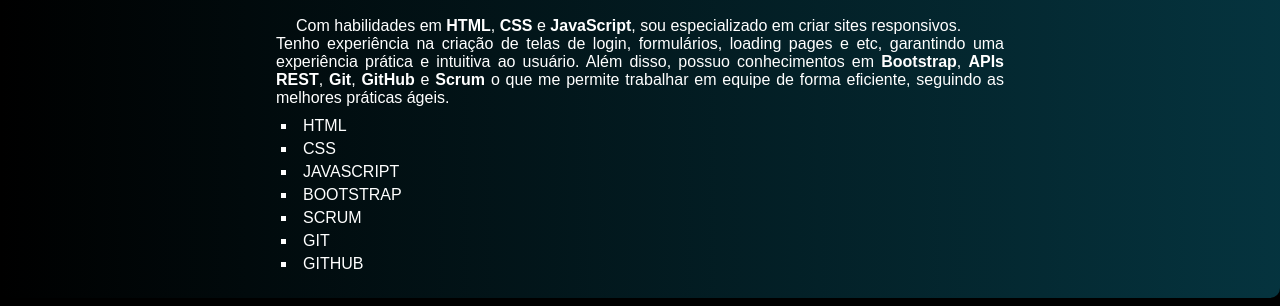
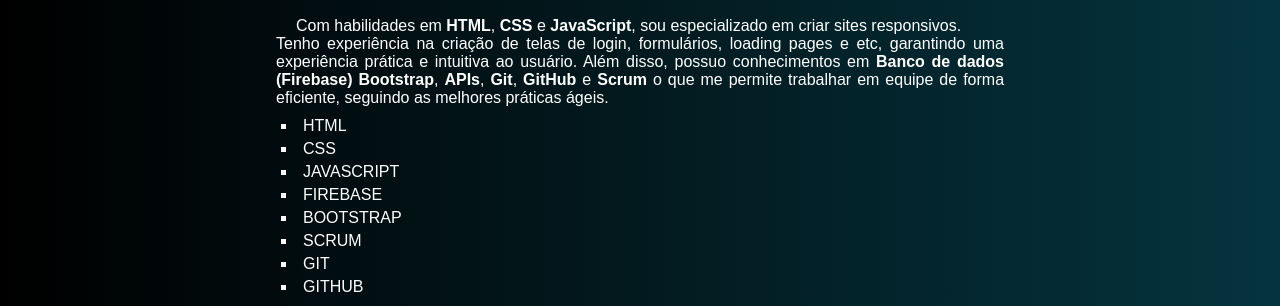
Before and after one commit to antoniomarcuss/portifolio, a plain HTML site: page index.html in a window 1280 px wide. Shown: the part 976-1282 px from the top of the page. Drawn offline with nearby package versions, Linux system fonts and the light colour scheme; files whose address does not match are found by name.

Commit message:
Adicioanando nova tecnologia nas Skills
Adiciobando banco de dados (firebase) nas skills

```diff
--- a/index.html
+++ b/index.html
@@ -58,13 +58,14 @@
                     <p>Com habilidades em <strong>HTML</strong>, <strong>CSS</strong> e <strong>JavaScript</strong>, sou
                         especializado em criar sites responsivos.</p> Tenho experiência na criação de telas de login,
                     formulários, loading pages e etc, garantindo uma experiência prática e intuitiva ao usuário.
-                    Além disso, possuo conhecimentos em <strong>Bootstrap</strong>, <strong>APIs REST</strong>,
+                    Além disso, possuo conhecimentos em <strong>Banco de dados (Firebase)</strong> <strong>Bootstrap</strong>, <strong>APIs</strong>,
                     <strong>Git</strong>, <strong>GitHub</strong> e <strong>Scrum</strong> o que me permite trabalhar em
                     equipe de forma eficiente, seguindo as melhores práticas ágeis.
                     <div class="lis">
                         <li>HTML</li>
                         <li>CSS</li>
                         <li>JAVASCRIPT</li>
+                        <li>FIREBASE</li>
                         <li>BOOTSTRAP</li>
                         <li>SCRUM</li>
                         <li>GIT</li>
```
